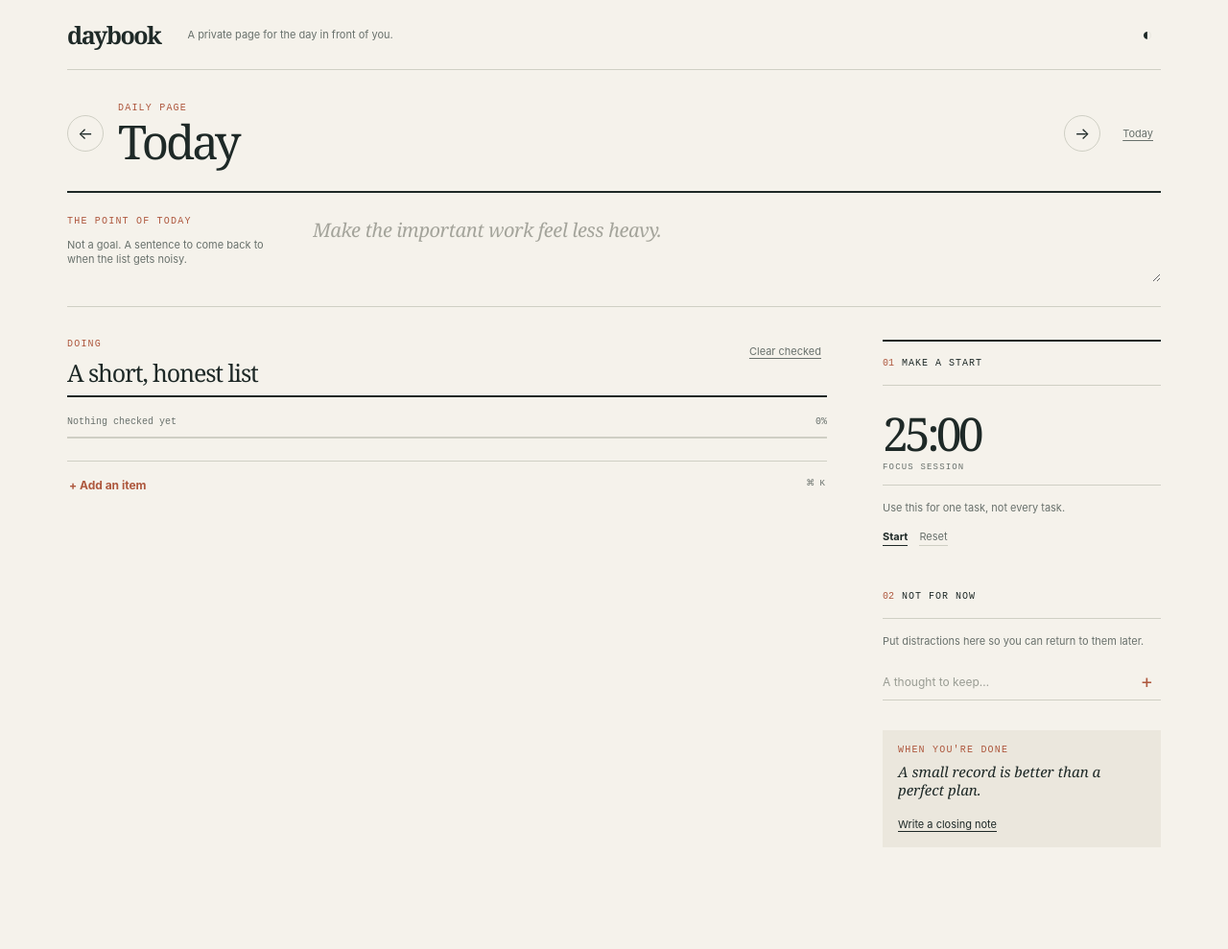
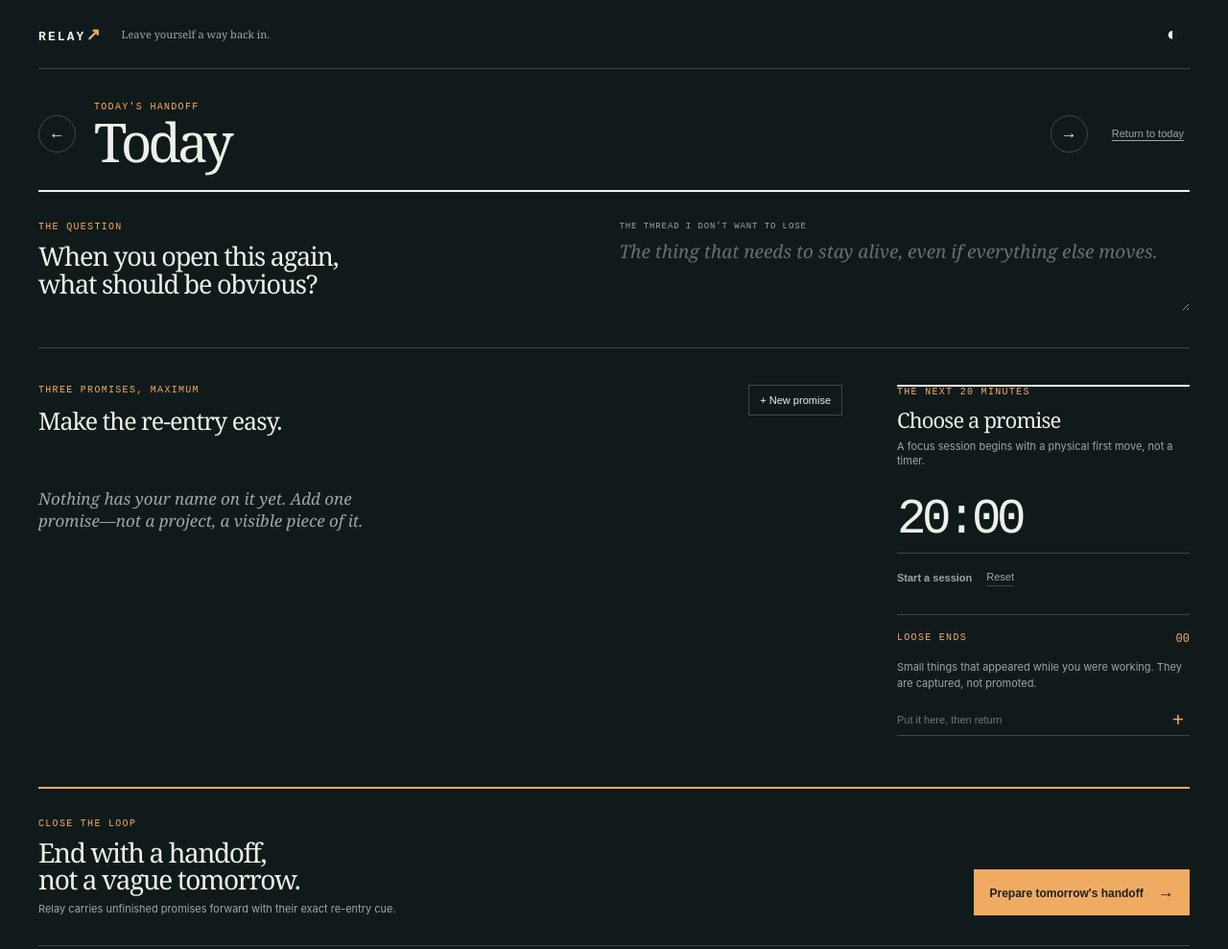
Before and after one commit to 23e4rtyuyf/Codex-test, a plain HTML site: page index.html in a window 1280 px wide. Shown: the whole page at 96% size. Before the commit the page ends 931 px from the top, so only its background shows below. Drawn offline with Linux system fonts and the light colour scheme.

Commit message:
Rebuild Daybook as Relay re-entry workspace

```diff
--- a/app.js
+++ b/app.js
@@ -1,74 +1,75 @@
-const STORAGE_KEY = 'daybook-pages-v2';
-const defaults = [
-  { title: 'Write the launch narrative', project: 'Work', done: false },
-  { title: 'Review prototype feedback', project: 'Work', done: false },
-  { title: 'Take a walk without audio', project: 'Personal', done: false },
-];
+const STORAGE_KEY = 'relay-handoffs-v1';
 const $ = selector => document.querySelector(selector);
 let selectedDate = startOfDay(new Date());
-let pages = readPages();
-let seconds = 25 * 60;
+let journal = loadJournal();
+let selectedPromise = null;
+let seconds = 20 * 60;
 let paused = true;
 
 function startOfDay(date) { return new Date(date.getFullYear(), date.getMonth(), date.getDate()); }
-function dateKey(date = selectedDate) { return date.toISOString().slice(0, 10); }
-function cloneDefaults() { return defaults.map(task => ({ ...task })); }
-function freshPage() { return { intention: '', tasks: cloneDefaults(), parking: [], closing: '' }; }
-function readPages() { try { return JSON.parse(localStorage.getItem(STORAGE_KEY)) || {}; } catch { return {}; } }
-function page() { const key = dateKey(); if (!pages[key]) pages[key] = freshPage(); return pages[key]; }
-function save() { localStorage.setItem(STORAGE_KEY, JSON.stringify(pages)); }
-function escapeHtml(value) { const element = document.createElement('div'); element.textContent = value; return element.innerHTML; }
-function relativeDate() { const today = startOfDay(new Date()); const difference = Math.round((selectedDate - today) / 86400000); if (difference === 0) return 'Today'; if (difference === -1) return 'Yesterday'; if (difference === 1) return 'Tomorrow'; return selectedDate.toLocaleDateString(undefined, { weekday: 'long', month: 'long', day: 'numeric' }); }
+function keyFor(date = selectedDate) { return date.toISOString().slice(0, 10); }
+function blankPage() { return { thread: '', promises: [], loose: [], closing: '' }; }
+function loadJournal() { try { return JSON.parse(localStorage.getItem(STORAGE_KEY)) || {}; } catch { return {}; } }
+function page() { const key = keyFor(); if (!journal[key]) journal[key] = blankPage(); return journal[key]; }
+function persist() { localStorage.setItem(STORAGE_KEY, JSON.stringify(journal)); }
+function escapeHtml(value) { const el = document.createElement('div'); el.textContent = value; return el.innerHTML; }
+function today() { return startOfDay(new Date()); }
+function dayDifference() { return Math.round((selectedDate - today()) / 86400000); }
+function dateLabel() { const diff = dayDifference(); if (diff === 0) return 'Today'; if (diff === 1) return 'Tomorrow'; if (diff === -1) return 'Yesterday'; return selectedDate.toLocaleDateString(undefined, { weekday: 'long', month: 'long', day: 'numeric' }); }
 
-function renderTasks() {
-  const { tasks } = page();
-  $('#taskList').innerHTML = tasks.map((task, index) => `<li class="task ${task.done ? 'done' : ''}"><input class="check" type="checkbox" data-index="${index}" aria-label="Mark ${escapeHtml(task.title)} complete" ${task.done ? 'checked' : ''}><div class="task-main"><strong>${escapeHtml(task.title)}</strong><small>${escapeHtml(task.project).toUpperCase()}</small></div><button class="remove-task" data-remove="${index}" aria-label="Remove ${escapeHtml(task.title)}">×</button></li>`).join('');
-  const complete = tasks.filter(task => task.done).length;
-  const percentage = tasks.length ? Math.round(complete / tasks.length * 100) : 0;
-  $('#progressText').textContent = tasks.length ? `${complete} of ${tasks.length} checked` : 'Nothing on the list';
-  $('#progressPercent').textContent = `${percentage}%`;
-  $('#progressFill').style.width = `${percentage}%`;
-  document.querySelectorAll('.check').forEach(input => input.addEventListener('change', event => { page().tasks[event.target.dataset.index].done = event.target.checked; save(); renderTasks(); }));
-  document.querySelectorAll('.remove-task').forEach(button => button.addEventListener('click', () => { page().tasks.splice(button.dataset.remove, 1); save(); renderTasks(); }));
+function renderPromises() {
+  const promises = page().promises;
+  $('#promiseGrid').innerHTML = promises.map((promise, index) => `<article class="promise ${promise.done ? 'done' : ''} ${index === selectedPromise ? 'selected' : ''}" data-promise="${index}"><header><span>0${index + 1}</span><button class="promise-menu" data-delete="${index}" aria-label="Remove promise">×</button></header><h3>${escapeHtml(promise.title)}</h3><div class="promise-detail"><p class="label">BEGIN WITH</p><p>${escapeHtml(promise.cue)}</p></div><div class="promise-proof"><span>ENOUGH LOOKS LIKE</span>${escapeHtml(promise.proof)}</div><footer><button class="select-promise" data-select="${index}">${index === selectedPromise ? 'In session' : 'Use this next'} <b>→</b></button><label class="done-toggle"><input type="checkbox" data-done="${index}" ${promise.done ? 'checked' : ''}> Done</label></footer></article>`).join('');
+  $('#emptyState').hidden = promises.length > 0;
+  $('#addPromiseButton').disabled = promises.length >= 3;
+  $('#addPromiseButton').textContent = promises.length >= 3 ? 'Three is enough' : '+ New promise';
+  document.querySelectorAll('[data-select]').forEach(button => button.onclick = () => { selectedPromise = Number(button.dataset.select); renderPromises(); renderFocus(); });
+  document.querySelectorAll('[data-done]').forEach(input => input.onchange = event => { page().promises[Number(event.target.dataset.done)].done = event.target.checked; persist(); renderPromises(); });
+  document.querySelectorAll('[data-delete]').forEach(button => button.onclick = event => { event.stopPropagation(); const index = Number(button.dataset.delete); page().promises.splice(index, 1); if (selectedPromise === index) selectedPromise = null; if (selectedPromise > index) selectedPromise--; persist(); renderPromises(); renderFocus(); });
 }
-function renderParking() {
-  $('#parkingList').innerHTML = page().parking.map((item, index) => `<li><span>${escapeHtml(item)}</span><button data-parking-remove="${index}" aria-label="Remove ${escapeHtml(item)}">×</button></li>`).join('');
-  document.querySelectorAll('[data-parking-remove]').forEach(button => button.addEventListener('click', () => { page().parking.splice(button.dataset.parkingRemove, 1); save(); renderParking(); }));
+function renderFocus() {
+  const promise = page().promises[selectedPromise];
+  $('#focusName').textContent = promise ? promise.title : 'Choose a promise';
+  $('#focusCue').textContent = promise ? promise.cue : 'A focus session begins with a physical first move, not a timer.';
+  $('#timerButton').disabled = !promise;
 }
-function renderPage() {
-  const currentPage = page();
-  $('#dateHeading').textContent = relativeDate();
-  $('#intentionInput').value = currentPage.intention;
-  $('#closingText').textContent = currentPage.closing || 'A small record is better than a perfect plan.';
-  $('#closeDayButton').textContent = currentPage.closing ? 'Edit closing note' : 'Write a closing note';
-  renderTasks(); renderParking();
+function renderLoose() {
+  $('#looseList').innerHTML = page().loose.map((item, index) => `<li>${escapeHtml(item)}<button data-loose-delete="${index}" aria-label="Remove ${escapeHtml(item)}">×</button></li>`).join('');
+  $('#looseCount').textContent = String(page().loose.length).padStart(2, '0');
+  document.querySelectorAll('[data-loose-delete]').forEach(button => button.onclick = () => { page().loose.splice(Number(button.dataset.looseDelete), 1); persist(); renderLoose(); });
 }
-function updateTimer() {
-  const minutes = String(Math.floor(seconds / 60)).padStart(2, '0');
-  const remainder = String(seconds % 60).padStart(2, '0');
-  $('#focusMinutes').textContent = `${minutes}:${remainder}`;
-  document.title = `${minutes}:${remainder} · Daybook`;
+function render() {
+  $('#dateHeading').textContent = dateLabel();
+  $('#dateContext').textContent = dayDifference() === 0 ? "TODAY'S HANDOFF" : `HANDOFF · ${keyFor()}`;
+  $('#threadInput').value = page().thread;
+  renderPromises(); renderFocus(); renderLoose();
 }
-function openTaskDialog() { $('#taskDialog').showModal(); setTimeout(() => $('#taskInput').focus(), 30); }
-function moveDay(amount) { selectedDate.setDate(selectedDate.getDate() + amount); renderPage(); }
+function updateTimer() { const min = String(Math.floor(seconds / 60)).padStart(2, '0'); const sec = String(seconds % 60).padStart(2, '0'); $('#clock').textContent = `${min}:${sec}`; document.title = `${min}:${sec} · Relay`; }
+function openPromiseDialog() { $('#promiseDialog').showModal(); setTimeout(() => $('#promiseTitle').focus(), 30); }
+function moveDay(amount) { selectedDate.setDate(selectedDate.getDate() + amount); selectedPromise = null; render(); }
+function carryForward() {
+  const current = page(); const unfinished = current.promises.filter(promise => !promise.done);
+  const tomorrow = new Date(selectedDate); tomorrow.setDate(tomorrow.getDate() + 1); const destinationKey = keyFor(tomorrow); const destination = journal[destinationKey] || blankPage();
+  const available = Math.max(0, 3 - destination.promises.length); destination.promises.push(...unfinished.slice(0, available).map(promise => ({ ...promise })));
+  if (!destination.thread && current.thread) destination.thread = current.thread;
+  journal[destinationKey] = destination; persist();
+}
 
 $('#previousDay').onclick = () => moveDay(-1);
 $('#nextDay').onclick = () => moveDay(1);
-$('#todayButton').onclick = () => { selectedDate = startOfDay(new Date()); renderPage(); };
-$('#newTaskButton').onclick = openTaskDialog;
-$('#addTaskButton').onclick = openTaskDialog;
-$('#intentionInput').addEventListener('input', event => { page().intention = event.target.value; save(); });
-$('#taskForm').addEventListener('submit', event => { if (event.submitter?.value === 'cancel') return; const title = $('#taskInput').value.trim(); if (title) { page().tasks.push({ title, project: $('#projectInput').value, done: false }); save(); renderTasks(); } $('#taskInput').value = ''; });
-$('#clearDone').onclick = () => { page().tasks = page().tasks.filter(task => !task.done); save(); renderTasks(); };
-$('#parkingAdd').onclick = () => { const text = $('#parkingInput').value.trim(); if (text) { page().parking.push(text); $('#parkingInput').value = ''; save(); renderParking(); } };
-$('#parkingInput').addEventListener('keydown', event => { if (event.key === 'Enter') { event.preventDefault(); $('#parkingAdd').click(); } });
-$('#timerButton').onclick = () => { paused = !paused; $('#timerButton').textContent = paused ? 'Start' : 'Pause'; };
-$('#resetButton').onclick = () => { seconds = 25 * 60; paused = true; $('#timerButton').textContent = 'Start'; updateTimer(); };
-$('#themeButton').onclick = () => { document.body.classList.toggle('dark'); localStorage.setItem('daybook-dark', document.body.classList.contains('dark')); };
-$('#closeDayButton').onclick = () => { $('#closingInput').value = page().closing; $('#closeDialog').showModal(); };
-$('#closeForm').addEventListener('submit', event => { if (event.submitter?.value === 'cancel') return; page().closing = $('#closingInput').value.trim(); save(); renderPage(); });
-document.addEventListener('keydown', event => { if ((event.metaKey || event.ctrlKey) && event.key.toLowerCase() === 'k') { event.preventDefault(); openTaskDialog(); } });
-if (localStorage.getItem('daybook-dark') === 'true') document.body.classList.add('dark');
-setInterval(() => { if (!paused && seconds > 0) { seconds--; updateTimer(); } if (seconds === 0) { paused = true; $('#timerButton').textContent = 'Start'; } }, 1000);
-renderPage(); updateTimer();
+$('#todayButton').onclick = () => { selectedDate = today(); selectedPromise = null; render(); };
+$('#threadInput').oninput = event => { page().thread = event.target.value; persist(); };
+$('#addPromiseButton').onclick = openPromiseDialog;
+$('#promiseForm').onsubmit = event => { if (event.submitter?.value === 'cancel') return; page().promises.push({ title: $('#promiseTitle').value.trim(), cue: $('#promiseCue').value.trim(), proof: $('#promiseProof').value.trim(), done: false }); persist(); renderPromises(); $('#promiseForm').reset(); };
+$('#looseAdd').onclick = () => { const text = $('#looseInput').value.trim(); if (text) { page().loose.push(text); $('#looseInput').value = ''; persist(); renderLoose(); } };
+$('#looseInput').onkeydown = event => { if (event.key === 'Enter') { event.preventDefault(); $('#looseAdd').click(); } };
+$('#timerButton').onclick = () => { paused = !paused; $('#timerButton').textContent = paused ? 'Resume session' : 'Pause session'; };
+$('#resetButton').onclick = () => { seconds = 20 * 60; paused = true; $('#timerButton').textContent = 'Start a session'; updateTimer(); };
+$('#themeButton').onclick = () => { document.body.classList.toggle('light'); localStorage.setItem('relay-light', document.body.classList.contains('light')); };
+$('#handoffButton').onclick = () => { const unfinished = page().promises.filter(promise => !promise.done); $('#handoffSummary').textContent = unfinished.length ? `${unfinished.length} unfinished promise${unfinished.length === 1 ? '' : 's'} will carry forward with its re-entry cue.` : 'There is nothing unfinished to carry. Leave a note anyway, if it would help.'; $('#handoffNote').value = page().closing; $('#handoffDialog').showModal(); };
+$('#handoffForm').onsubmit = event => { if (event.submitter?.value === 'cancel') return; page().closing = $('#handoffNote').value.trim(); carryForward(); persist(); $('#handoffForm').reset(); };
+document.addEventListener('keydown', event => { if ((event.metaKey || event.ctrlKey) && event.key.toLowerCase() === 'k') { event.preventDefault(); openPromiseDialog(); } });
+if (localStorage.getItem('relay-light') === 'true') document.body.classList.add('light');
+setInterval(() => { if (!paused && seconds > 0) { seconds--; updateTimer(); } if (seconds === 0) { paused = true; $('#timerButton').textContent = 'Start a session'; } }, 1000);
+render(); updateTimer();
 if ('serviceWorker' in navigator) navigator.serviceWorker.register('./service-worker.js');
--- a/index.html
+++ b/index.html
@@ -3,62 +3,65 @@
   <head>
     <meta charset="UTF-8" />
     <meta name="viewport" content="width=device-width, initial-scale=1.0, viewport-fit=cover" />
-    <meta name="theme-color" content="#f5f2eb" />
+    <meta name="theme-color" content="#111a1b" />
     <meta name="apple-mobile-web-app-capable" content="yes" />
-    <meta name="apple-mobile-web-app-status-bar-style" content="default" />
-    <meta name="apple-mobile-web-app-title" content="Daybook" />
+    <meta name="apple-mobile-web-app-title" content="Relay" />
     <link rel="manifest" href="manifest.webmanifest" />
-    <title>Daybook</title>
+    <title>Relay — leave yourself a way back in</title>
     <link rel="stylesheet" href="styles.css" />
   </head>
   <body>
-    <main class="page">
-      <header class="masthead">
-        <a class="wordmark" href="#">daybook</a>
-        <p class="masthead-note">A private page for the day in front of you.</p>
-        <div class="masthead-tools"><button class="quiet-button" id="themeButton" aria-label="Toggle color theme">◐</button></div>
+    <main class="app-shell">
+      <header class="topline">
+        <a class="logo" href="#">RELAY<span>↗</span></a>
+        <p>Leave yourself a way back in.</p>
+        <button id="themeButton" class="icon-button" aria-label="Change appearance">◐</button>
       </header>
 
-      <section class="day-nav" aria-label="Choose a day">
-        <button class="day-arrow" id="previousDay" aria-label="Previous day">←</button>
-        <div><p class="kicker">DAILY PAGE</p><h1 id="dateHeading">Today</h1></div>
-        <button class="day-arrow" id="nextDay" aria-label="Next day">→</button>
-        <button class="today-button" id="todayButton">Today</button>
+      <section class="datebar" aria-label="Choose a day">
+        <button id="previousDay" aria-label="Previous day">←</button>
+        <div><p id="dateContext">TODAY'S HANDOFF</p><h1 id="dateHeading">Tuesday</h1></div>
+        <button id="nextDay" aria-label="Next day">→</button>
+        <button id="todayButton" class="today-button">Return to today</button>
       </section>
 
-      <section class="intention" aria-labelledby="intentionLabel">
-        <div><p class="kicker" id="intentionLabel">THE POINT OF TODAY</p><p class="intention-help">Not a goal. A sentence to come back to when the list gets noisy.</p></div>
-        <textarea id="intentionInput" rows="2" maxlength="180" placeholder="Make the important work feel less heavy."></textarea>
+      <section class="brief">
+        <div class="brief-copy"><p class="eyebrow">THE QUESTION</p><h2>When you open this again,<br>what should be obvious?</h2></div>
+        <label class="thread-field"><span>THE THREAD I DON'T WANT TO LOSE</span><textarea id="threadInput" maxlength="240" rows="3" placeholder="The thing that needs to stay alive, even if everything else moves."></textarea></label>
       </section>
 
-      <section class="workspace">
-        <section class="today-list" aria-labelledby="listTitle">
-          <div class="list-heading"><div><p class="kicker">DOING</p><h2 id="listTitle">A short, honest list</h2></div><button class="text-button" id="clearDone">Clear checked</button></div>
-          <div class="progress-wrap"><div class="progress-label"><span id="progressText">Nothing checked yet</span><span id="progressPercent">0%</span></div><div class="progress-track"><div id="progressFill"></div></div></div>
-          <ul class="task-list" id="taskList"></ul>
-          <button class="add-task" id="addTaskButton">+ Add an item <kbd>⌘ K</kbd></button>
+      <section class="canvas">
+        <section class="commitments" aria-labelledby="commitmentsTitle">
+          <div class="section-head"><div><p class="eyebrow">THREE PROMISES, MAXIMUM</p><h2 id="commitmentsTitle">Make the re-entry easy.</h2></div><button id="addPromiseButton" class="add-button">+ New promise</button></div>
+          <div class="promise-grid" id="promiseGrid"></div>
+          <p class="empty-state" id="emptyState">Nothing has your name on it yet. Add one promise—not a project, a visible piece of it.</p>
         </section>
 
-        <aside class="side-column">
-          <section class="focus-note">
-            <div class="section-cap"><span>01</span><p>MAKE A START</p></div>
-            <div class="timer-display"><span id="focusMinutes">25:00</span><small>FOCUS SESSION</small></div>
-            <p class="timer-copy">Use this for one task, not every task.</p>
-            <div class="timer-controls"><button id="timerButton">Start</button><button id="resetButton">Reset</button></div>
+        <aside class="sidecar">
+          <section class="focus-panel">
+            <p class="eyebrow">THE NEXT 20 MINUTES</p>
+            <h2 id="focusName">Choose a promise</h2>
+            <p id="focusCue">A focus session begins with a physical first move, not a timer.</p>
+            <div class="clock" id="clock">20:00</div>
+            <div class="clock-controls"><button id="timerButton">Start a session</button><button id="resetButton">Reset</button></div>
           </section>
-          <section class="parking-lot">
-            <div class="section-cap"><span>02</span><p>NOT FOR NOW</p></div>
-            <p class="parking-help">Put distractions here so you can return to them later.</p>
-            <div class="capture-row"><input id="parkingInput" maxlength="80" placeholder="A thought to keep…" /><button id="parkingAdd" aria-label="Add to parking lot">+</button></div>
-            <ul id="parkingList"></ul>
+          <section class="loose-ends">
+            <div class="section-head"><p class="eyebrow">LOOSE ENDS</p><span id="looseCount">0</span></div>
+            <p>Small things that appeared while you were working. They are captured, not promoted.</p>
+            <div class="loose-capture"><input id="looseInput" maxlength="90" placeholder="Put it here, then return" /><button id="looseAdd" aria-label="Add loose end">+</button></div>
+            <ul id="looseList"></ul>
           </section>
-          <section class="daily-close"><p class="kicker">WHEN YOU'RE DONE</p><p id="closingText">A small record is better than a perfect plan.</p><button class="text-button" id="closeDayButton">Write a closing note</button></section>
         </aside>
+      </section>
+
+      <section class="handoff">
+        <div><p class="eyebrow">CLOSE THE LOOP</p><h2>End with a handoff,<br>not a vague tomorrow.</h2><p>Relay carries unfinished promises forward with their exact re-entry cue.</p></div>
+        <button id="handoffButton" class="handoff-button">Prepare tomorrow's handoff <span>→</span></button>
       </section>
     </main>
 
-    <dialog id="taskDialog"><form method="dialog" id="taskForm"><button class="dialog-close" value="cancel" aria-label="Close">×</button><p class="kicker">ADD TO THIS PAGE</p><h2>What is worth doing today?</h2><label>Item<input id="taskInput" required maxlength="80" placeholder="Make it specific and small" autofocus /></label><label>Kind<select id="projectInput"><option>Work</option><option>Personal</option><option>Errand</option></select></label><button class="ink-button" value="default">Add to my day <span>↗</span></button></form></dialog>
-    <dialog id="closeDialog"><form method="dialog" id="closeForm"><button class="dialog-close" value="cancel" aria-label="Close">×</button><p class="kicker">CLOSE THE PAGE</p><h2>What is one thing you want to remember?</h2><label>Closing note<textarea id="closingInput" rows="4" maxlength="240" placeholder="A win, a lesson, or simply what happened."></textarea></label><button class="ink-button" value="default">Save note <span>↗</span></button></form></dialog>
+    <dialog id="promiseDialog"><form method="dialog" id="promiseForm"><button class="dialog-close" value="cancel" aria-label="Close">×</button><p class="eyebrow">A PROMISE TO FUTURE YOU</p><h2>Make it possible to begin.</h2><label>What will be visibly different?<input id="promiseTitle" required maxlength="100" placeholder="Send the revised project brief" /></label><label>What is the first physical move?<textarea id="promiseCue" required maxlength="180" rows="3" placeholder="Open the feedback doc and write the three missing decisions."></textarea></label><label>What counts as enough?<input id="promiseProof" required maxlength="120" placeholder="A version Marcus can respond to" /></label><button class="submit-button" value="default">Add this promise <span>→</span></button></form></dialog>
+    <dialog id="handoffDialog"><form method="dialog" id="handoffForm"><button class="dialog-close" value="cancel" aria-label="Close">×</button><p class="eyebrow">TOMORROW'S HANDOFF</p><h2>Leave one useful note.</h2><p id="handoffSummary" class="dialog-summary"></p><label>What should tomorrow-you know before they begin?<textarea id="handoffNote" maxlength="300" rows="5" placeholder="I stopped because… The very next useful move is…"></textarea></label><button class="submit-button" value="default">Save and carry forward <span>→</span></button></form></dialog>
     <script src="app.js"></script>
   </body>
 </html>
--- a/service-worker.js
+++ b/service-worker.js
@@ -1,4 +1,4 @@
-const CACHE = 'daybook-v1';
+const CACHE = 'relay-v1';
 const ASSETS = ['./', './index.html', './styles.css', './app.js', './manifest.webmanifest'];
 self.addEventListener('install', event => event.waitUntil(caches.open(CACHE).then(cache => cache.addAll(ASSETS))));
 self.addEventListener('activate', event => event.waitUntil(self.clients.claim()));
```
Also changed, not shown: README.md, manifest.webmanifest, styles.css.
